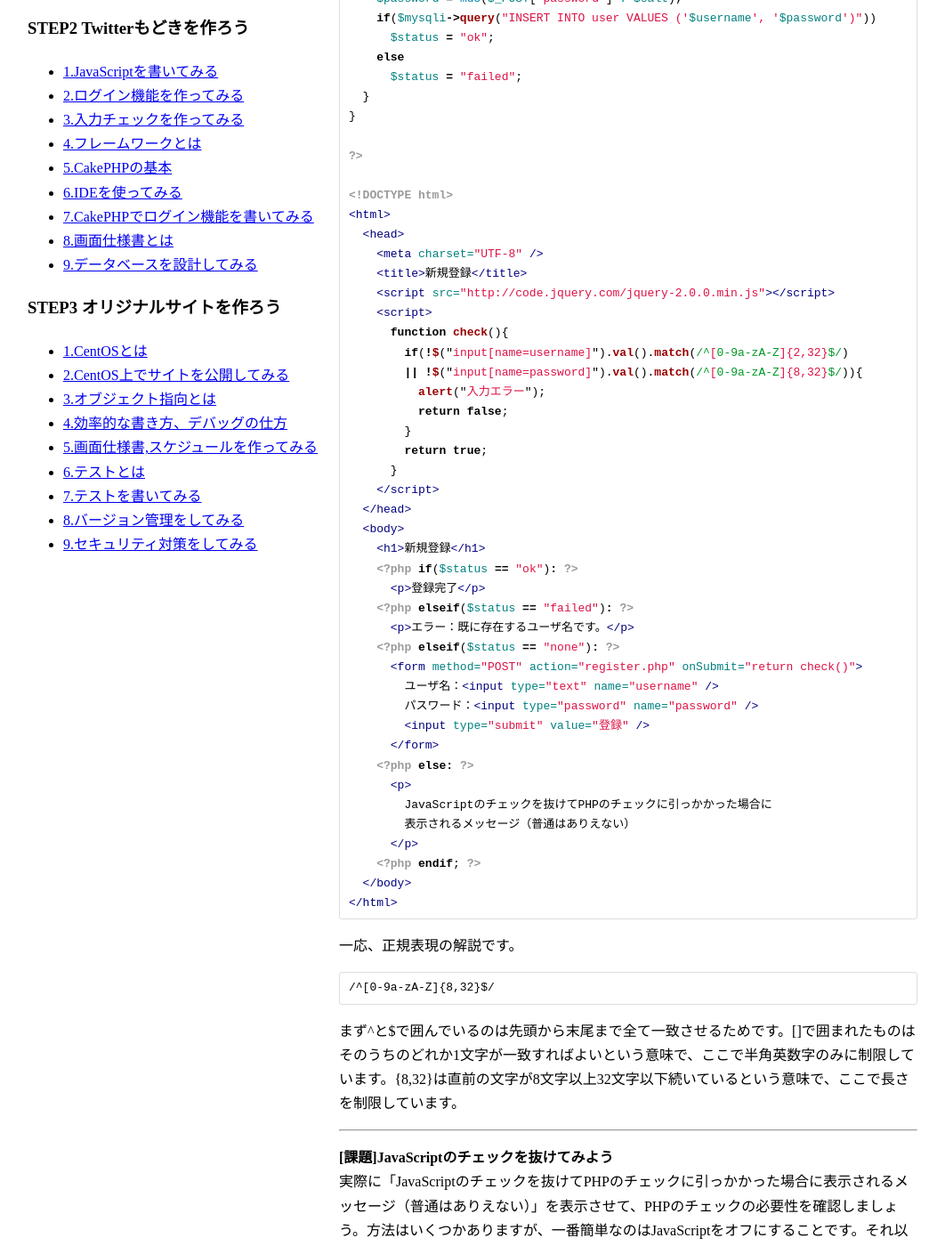
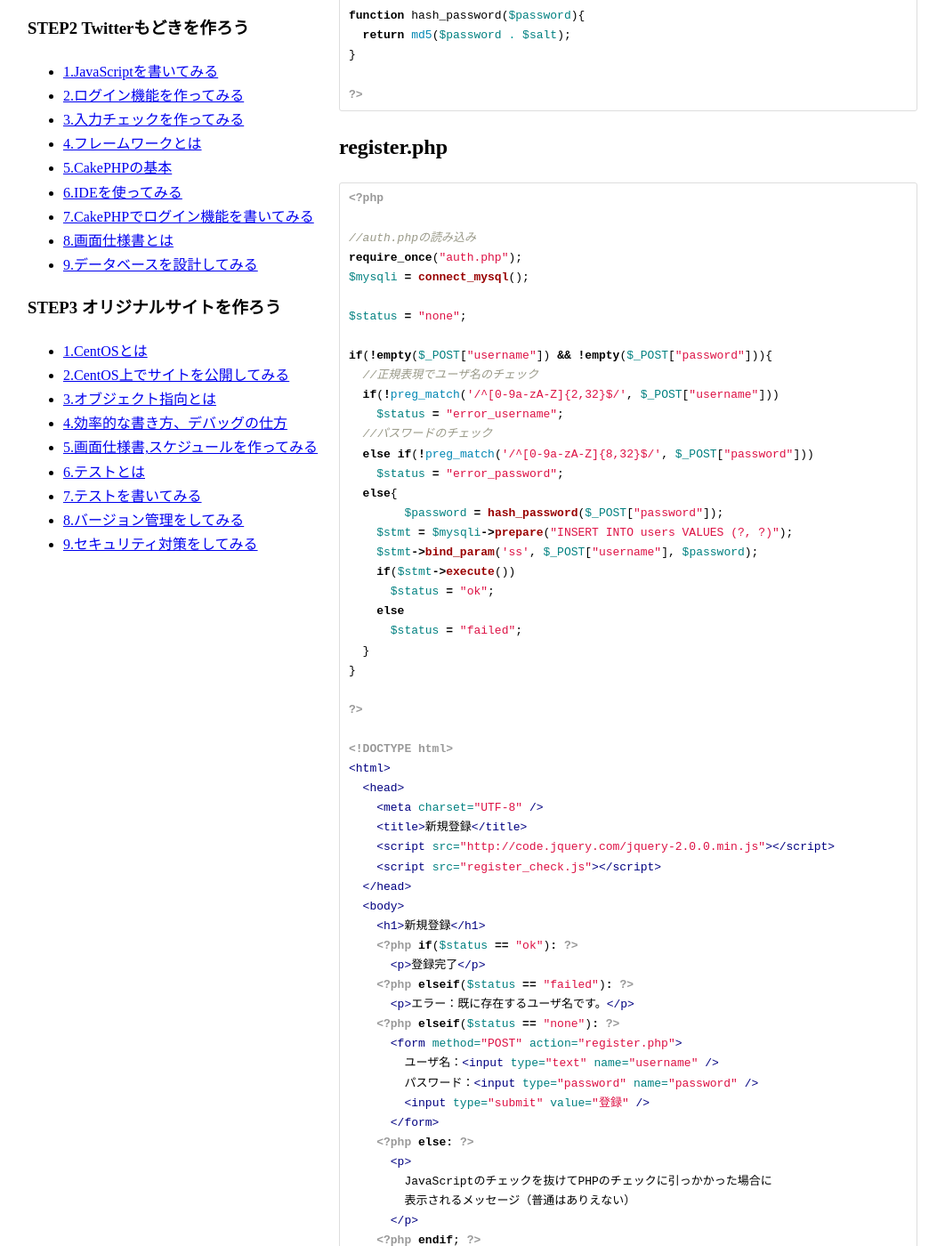
Before and after one commit to kojii/skillup, a Jekyll site: the page built from 2/3.md, in a window 1280 px wide and 1400 px high, scrolled down 561 px. Shown: the whole window at 89% size, without its empty margins (109-1171 px from the left). Built offline with Jekyll 4.4.1, drawn with Linux system fonts in a browser that asks for light colours; Markdown is read by kramdown in place of the engine named in the settings; some of the changed text lies outside the part shown.

Commit message:
ファイル分割、onSubmitをjQuery式に

````diff
--- a/2/3.md
+++ b/2/3.md
@@ -5,23 +5,51 @@ layout: default
 
 前回の例ではIDやパスワードにあらゆる文字が使えていたので、それを半角英数字に制限し、さらに文字数も制限してみようと思います。チェックはJavaScriptとPHPで2回行います。JavaScriptで行うのはページ遷移無しでチェックしたほうがユーザーにとって親切であるからです。しかし、POSTメソッドの送り方を知っている人にとってはJavaScriptのチェックは簡単に抜けられるため、PHPでもチェックする必要があるのです。
 
+また、前回の課題であったファイル分割についても一例として示しておきます。
+
+# auth.php
+
 ```php
 <?php
 
-$salt = "前回と同じ文字列にしてください。";
+//認証に必要な機能をまとめたファイル
 
-$mysqli = new mysqli('localhost', 'root', '', 'board');
+$salt = "mwefCMEP28DjwdW3lwdS239vVS";
+
+function connect_mysql(){
+  return new mysqli('localhost', 'root', '', 'board');
+}
+
+function hash_password($password){
+  return md5($password . $salt);
+}
+
+?>
+```
+
+# register.php
+
+```php
+<?php
+
+//auth.phpの読み込み
+require_once("auth.php");
+$mysqli = connect_mysql();
 
 $status = "none";
+
 if(!empty($_POST["username"]) && !empty($_POST["password"])){
+  //正規表現でユーザ名のチェック
   if(!preg_match('/^[0-9a-zA-Z]{2,32}$/', $_POST["username"]))
     $status = "error_username";
+  //パスワードのチェック
   else if(!preg_match('/^[0-9a-zA-Z]{8,32}$/', $_POST["password"]))
     $status = "error_password";
   else{
-    $username = $mysqli->real_escape_string($_POST["username"]);
-    $password = md5($_POST["password"] . $salt);
-    if($mysqli->query("INSERT INTO user VALUES ('$username', '$password')"))
+  	$password = hash_password($_POST["password"]);
+    $stmt = $mysqli->prepare("INSERT INTO users VALUES (?, ?)");
+    $stmt->bind_param('ss', $_POST["username"], $password);
+    if($stmt->execute())
       $status = "ok";
     else
       $status = "failed";
@@ -36,16 +64,7 @@ if(!empty($_POST["username"]) && !empty($_POST["password"])){
     <meta charset="UTF-8" />
     <title>新規登録</title>
     <script src="http://code.jquery.com/jquery-2.0.0.min.js"></script>
-    <script>
-      function check(){
-        if(!$("input[name=username]").val().match(/^[0-9a-zA-Z]{2,32}$/)
-        || !$("input[name=password]").val().match(/^[0-9a-zA-Z]{8,32}$/)){
-          alert("入力エラー");
-          return false;
-        }
-        return true;
-      }
-    </script>
+    <script src="register_check.js"></script>
   </head>
   <body>
     <h1>新規登録</h1>
@@ -54,7 +73,7 @@ if(!empty($_POST["username"]) && !empty($_POST["password"])){
     <?php elseif($status == "failed"): ?>
       <p>エラー：既に存在するユーザ名です。</p>
     <?php elseif($status == "none"): ?>
-      <form method="POST" action="register.php" onSubmit="return check()">
+      <form method="POST" action="register.php">
         ユーザ名：<input type="text" name="username" />
         パスワード：<input type="password" name="password" />
         <input type="submit" value="登録" />
@@ -68,7 +87,27 @@ if(!empty($_POST["username"]) && !empty($_POST["password"])){
   </body>
 </html>
 ```
-一応、正規表現の解説です。
+
+# register_check.js
+
+```js
+$(function(){
+  //submitしたときに呼び出される関数を設定
+  //falseを返すとキャンセルされる
+  $("form").submit(function(){
+    if(!$("input[name=username]").val().match(/^[0-9a-zA-Z]{2,32}$/)
+    || !$("input[name=password]").val().match(/^[0-9a-zA-Z]{8,32}$/)){
+      alert("入力エラー");
+      return false;
+    }
+    return true;
+  });
+});
+```
+
+jQueryのval関数はそのDOM要素のvalue属性の値を返します。
+
+一応、正規表現の解説です。分からなくても問題ありません。
 
     /^[0-9a-zA-Z]{8,32}$/
 
````
